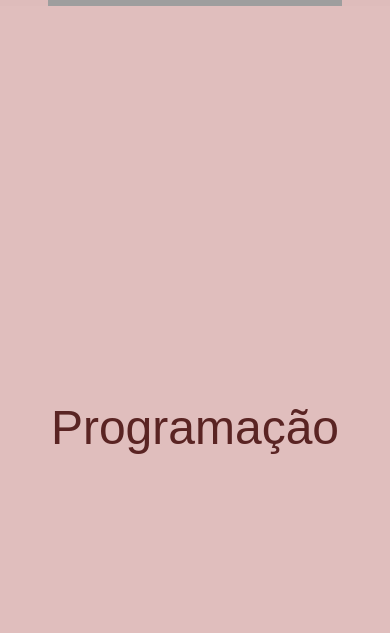
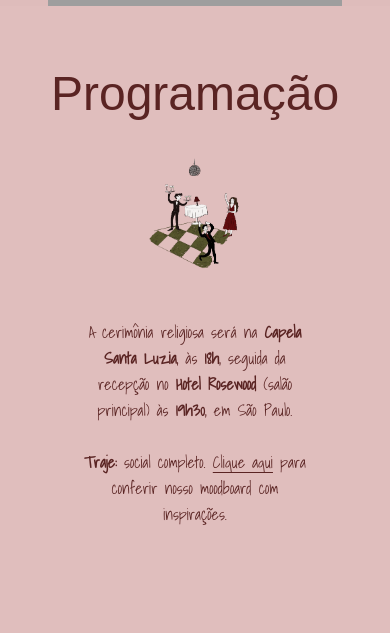
Before and after one commit to biatcarvalheira/marcela-e-heitor, a Next.js app: page / in a window 390 px wide. Shown: the part 838-1471 px from the top of the page. Built offline with nearby package versions, Linux system fonts and the light colour scheme; grey boxes are pictures that could not be loaded; a web font is replaced by a local one.

Commit message:
update programacao with text and bg

```diff
--- a/app/page.tsx
+++ b/app/page.tsx
@@ -49,11 +49,57 @@ export default function Page() {
 
 <Section
   id="programacao"
-        bgMobileClass="bg-programacao-mobile"
-        bgDesktopClass="bg-programacao-desktop"
+  bgMobileClass="bg-programacao-mobile bg-cover bg-center bg-no-repeat"
+  bgDesktopClass="bg-programacao-desktop bg-cover bg-center bg-no-repeat"
+  overlayClassName=""
 >
-        <div className="min-h-screen flex flex-col items-center justify-center text-white text-center">
-          <h2 className="text-5xl">{t.sections.programacao.title}</h2>
+  <div className="min-h-screen w-full flex flex-col items-center text-center px-8">
+    {/* TITLE */}
+    <h2 className="mt-16 md:mt-20 text-5xl text-[#1c5134]">
+      {t.sections.programacao.title}
+    </h2>
+
+    {/* GIF ANIMATION – BIGGER */}
+    <div className="mt-10 md:mt-12 w-full flex justify-center">
+      <img
+        src="/images/programacao-animation.gif"
+        alt=""
+        className="
+          w-[300px] sm:w-[380px] md:w-[480px] lg:w-[560px]
+          h-auto
+          pointer-events-none
+          select-none
+        "
+      />
+    </div>
+
+    {/* SMALL GAP – keeps text close to GIF */}
+    <div className="h-8 md:h-10" />
+
+    {/* CONTENT – closer to GIF */}
+    <div className="w-full flex justify-center pb-14 md:pb-20">
+      <p
+        style={{ fontFamily: "var(--font-sketch)" }}
+        className="text-[#5a2423] text-base md:text-lg max-w-xl leading-relaxed"
+      >
+        A cerimônia religiosa será na <strong>Capela Santa Luzia</strong>, às{" "}
+        <strong>18h</strong>, seguida da recepção no{" "}
+        <strong>Hotel Rosewood</strong> (salão principal) às{" "}
+        <strong>19h30</strong>, em São Paulo.
+        <br />
+        <br />
+        <strong>Traje:</strong> social completo.{" "}
+        <a
+          href="/images/moodboard-programacao.jpg"
+          target="_blank"
+          rel="noopener noreferrer"
+          className="underline underline-offset-4 hover:opacity-80 transition"
+        >
+          Clique aqui
+        </a>{" "}
+        para conferir nosso moodboard com inspirações.
+      </p>
+    </div>
   </div>
 </Section>
     </main>
```
Also changed, not shown: public/images/programacao-animation.gif (added). Lines whose indentation alone changed are shown as unchanged.
